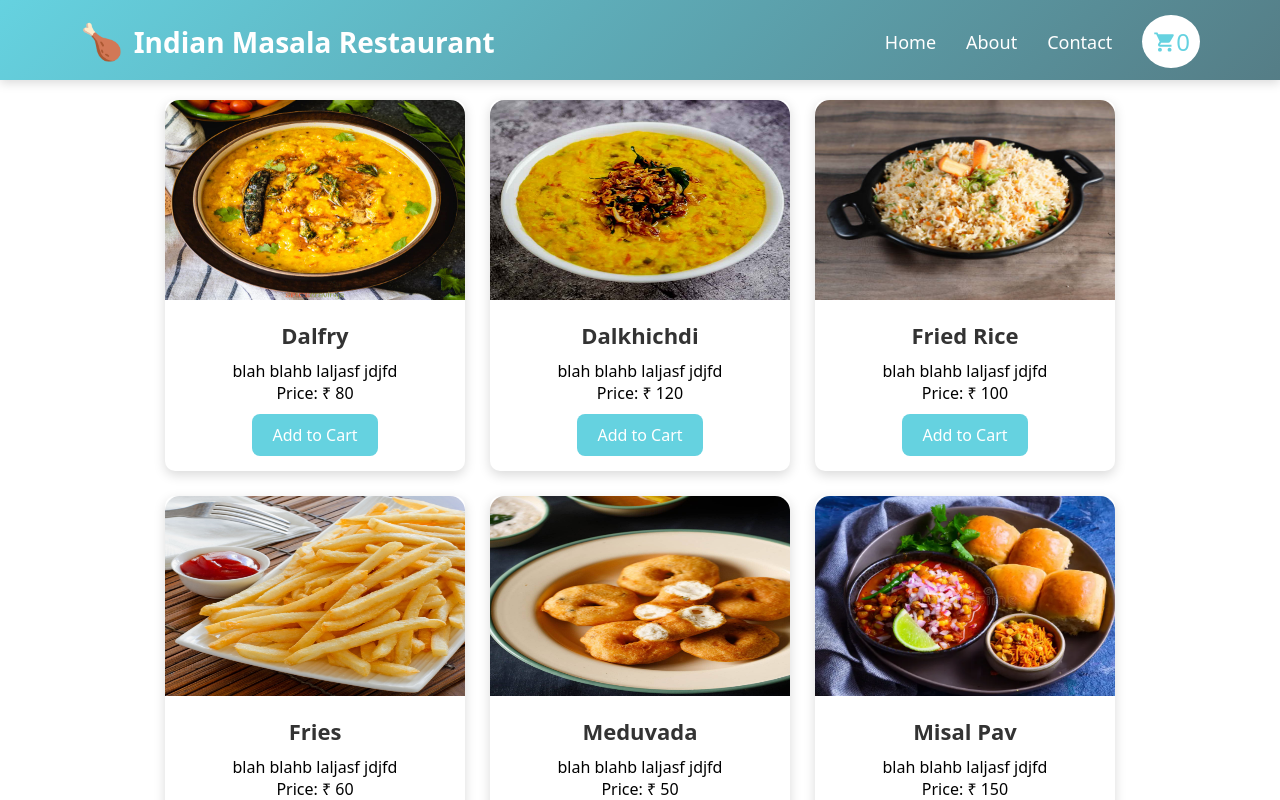
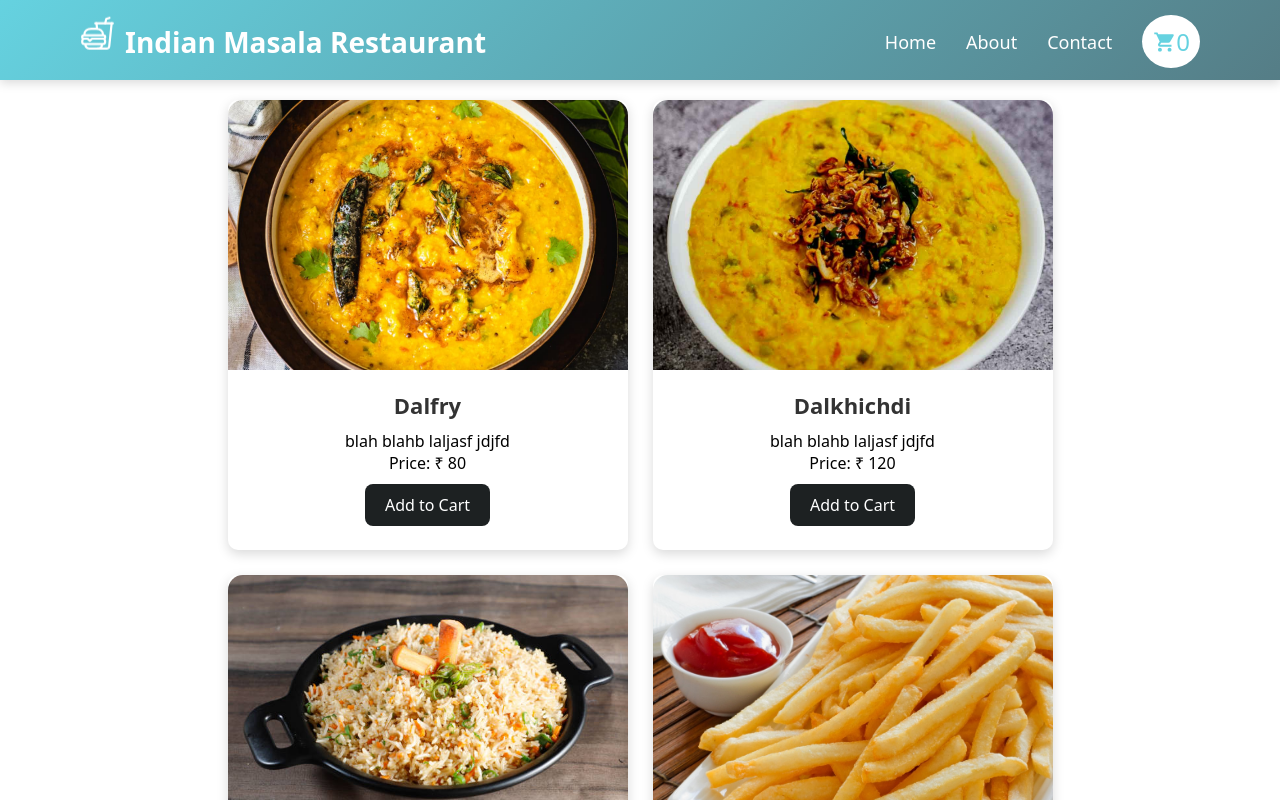
Before and after one commit to parth99p/React_Project_1, a React (Vite) app: page / in a window 1280 px wide. Shown: the top 800 px of the page. Built offline with nearby package versions, Linux system fonts and the light colour scheme.

Commit message:
cart new

```diff
--- a/src/components/Card.css
+++ b/src/components/Card.css
@@ -7,7 +7,8 @@
 }
 
 .card {
-    width: 300px;
+    width: 400px;
+    height: 450px;
     background-color: #fff;
     border-radius: 10px;
     box-shadow: 0 4px 12px rgba(0, 0, 0, 0.15);
@@ -23,9 +24,9 @@
 
 .card img {
     width: 100%;
-    height: 200px;
+    height: 270px;
     border-radius: 15px 15px 0px 0px;
-    obect-fit: cover;
+    object-fit: cover;
 }
 
 .card h1 {
@@ -45,7 +46,7 @@
     margin-top: 10px;
     padding: 10px 20px;
     border: none;
-    background-color: #65d2e0;
+    background-color: #1d2122;
     color: white;
     font-size: 16px;
     border-radius: 8px;
--- a/src/components/Navbar.jsx
+++ b/src/components/Navbar.jsx
@@ -1,14 +1,18 @@
-import React from "react";
+import React, { useState } from "react";
 import "../components/Navbar.css";
 import { IoMdCart } from "react-icons/io";
 import { Link } from "react-router-dom";
+import { IoFastFoodOutline } from "react-icons/io5";
 
 const Navbar = ({cart, setCart}) => {
+
+let [show, setShow] = useState(false)
+
   return (
     <div className='mainContainer'>
       <nav>
         <div className='logo'>
-          <div className='foodLogo'>🍗</div>
+          <div className='foodLogo'><IoFastFoodOutline /></div>
           <div>Indian Masala Restaurant</div>
       </div>
     <ul className='listItems'>
@@ -16,11 +20,14 @@ const Navbar = ({cart, setCart}) => {
       <li> <Link to={'/about'}>About</Link> </li>
       <li> <Link to={'/contact'}>Contact</Link> </li>
       <li>
-        <Link to ={'/cart'}> <IoMdCart />{cart.length}</Link>
+        <Link to ={'/cart'} onClick={() => setShow(!show)}> <IoMdCart />{cart.length}</Link>
 
       </li>
     </ul>
     </nav>
+
+{show && <cartSidebar show ={show} setShow={setShow}/>}
+
 </div>
 
 
```
